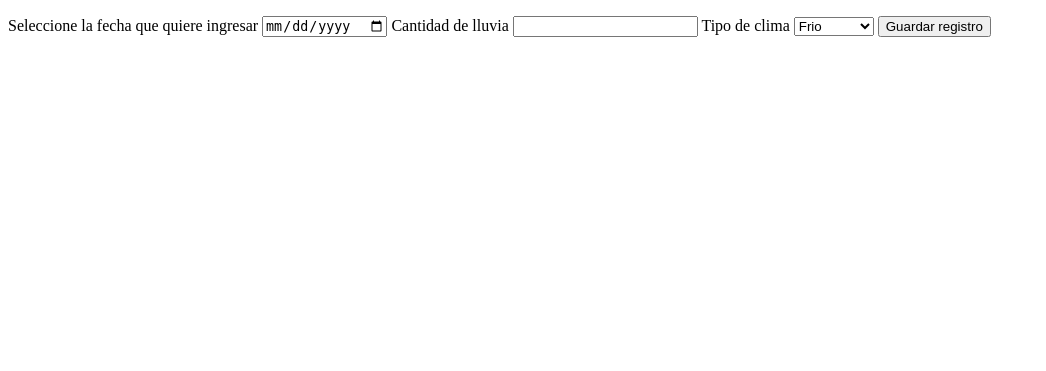
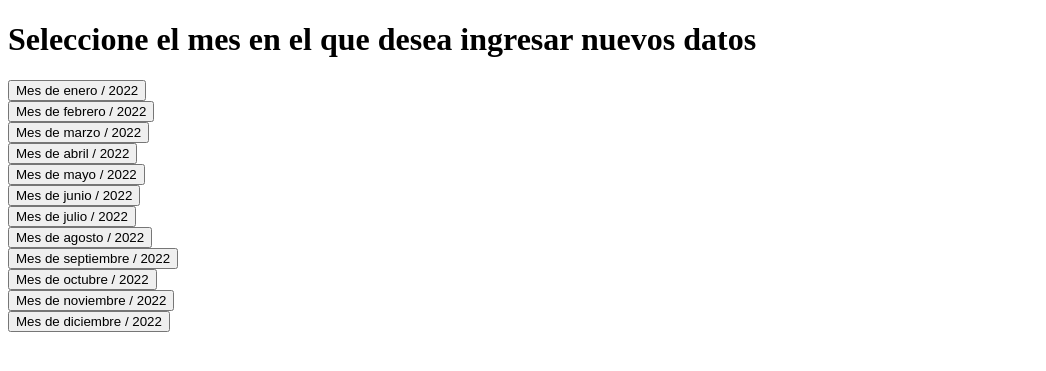
Before and after one commit to Galo98/ServcioMeteorologico, a PHP site: page /ingreso.php in a window 1280 px wide. Shown: the part 134-505 px from the top of the page, without its empty margins (0-1046 px from the left). Run offline with PHP 8.4, Linux system fonts and the light colour scheme.

Commit message:
cambiando carpetas

```diff
--- a/index.php
+++ b/index.php
@@ -21,7 +21,6 @@
       <ul>
       <li><a href="ingreso.php">Registrar datos</a></li>
       <li><a href="editar.php">Modificar datos cargados</a></li>
-      <li><a href="nuevoingreso.php">nuevo registro</a></li>
       </ul>
     </nav>
   </header>
--- a/ingreso.php
+++ b/ingreso.php
@@ -1,49 +1,18 @@
 <?php
-    require "assets/conex.php";
-
-    $mensaje = 0;
-
-    if(isset($_POST['fecha'])){
-
-        $fecha = $_POST['fecha'];
-        $clluvia = $_POST['cantidad'];
-        if($clluvia > 0){
-            $llovio = true;
-        }else{
-            $llovio = false;
-        }
-        $clima = $_POST['clima'];
-
-
-        $query1 = "insert into dia (fecha) values ('$fecha')";
-
-        $ingreso1 = mysqli_query($con,$query1);
-
-        //consulta para obtener la id del producto
-        $queryid = "select * from dia order by id_dia desc limit 1;";
-        $sql = mysqli_query($con,$queryid);
-        $id = mysqli_fetch_row($sql);
-        $id = $id[0]++;
-
-        $query2 = "insert into llovio (if_rain, cantidad, tipo_clima,id_dia) values ($llovio,$clluvia,'$clima',$id)";
-
-        $ingreso2 = mysqli_query($con,$query2);
-
-        if(mysqli_affected_rows($con)>0){
-            $mensaje = 1;
-        }else{
-            $mensaje = 2;
-        }
+    require "assets/funciones.php";
+    $mostrar = 0;
+    if(isset($_GET['mes']) && $_GET['mes'] >= 1){
+        $mostrar = $_GET['mes'];
     }
 
 ?>
-
 <!DOCTYPE html>
 <html lang="en">
 <head>
     <meta charset="UTF-8">
     <meta http-equiv="X-UA-Compatible" content="IE=edge">
     <meta name="viewport" content="width=device-width, initial-scale=1.0">
+    <link rel="stylesheet" href="/assets/css/nuevo.css">
     <title>Document</title>
 </head>
 <body>
@@ -57,32 +26,9 @@
         </ul>
         </nav>
     </header>
-
-    <form action="#" method="POST">
-        <label for="fec">Seleccione la fecha que quiere ingresar</label>
-        <input type="date" name="fecha" id="fec">
-        <label for="lluvia">Cantidad de lluvia</label>
-        <input type="float" step="" name="cantidad" id="lluvia">
-        <label for="tClima">Tipo de clima</label>
-        <select name="clima" id="tClima">
-            <option value="Frio">Frio</option>
-            <option value="Calido">Calido</option>
-            <option value="Templado">Templado</option>
-            <option value="Humedo">Humedo</option>
-        </select>
-        <button>Guardar registro</button>
-    </form>
-    <div>
-        <?php switch($mensaje){
-            case 0:
-                break;
-                case 1:?>
-                <p>Registro guardado correctamente</p>
-            <?php break;
-                case 2:?>
-                <p>No se ha podido guardar el registro correctamente</p>
-            <?php break;
-            }?>
-    </div>
+    <main>
+        <h1>Seleccione el mes en el que desea ingresar nuevos datos</h1>
+        <?php crearForumario($mostrar);?>
+    </main>
 </body>
 </html>
```
Also changed, not shown: nuevoingreso.php (deleted, +0 -34 lines), assets/funciones.php (renamed from funciones.php), css/index.css (renamed from assets/css/index.css), css/ingreso.css (added), css/nuevo.css (renamed from assets/css/nuevo.css), database/servicio_meteorologicoBD.sql (renamed from assets/servicio_meteorologicoBD.sql), img/CHRISTIAN MARTIN.png (renamed from assets/img/CHRISTIAN MARTIN.png), img/icono/Group 16.png (added), img/icono/Group-16.ico (added).
